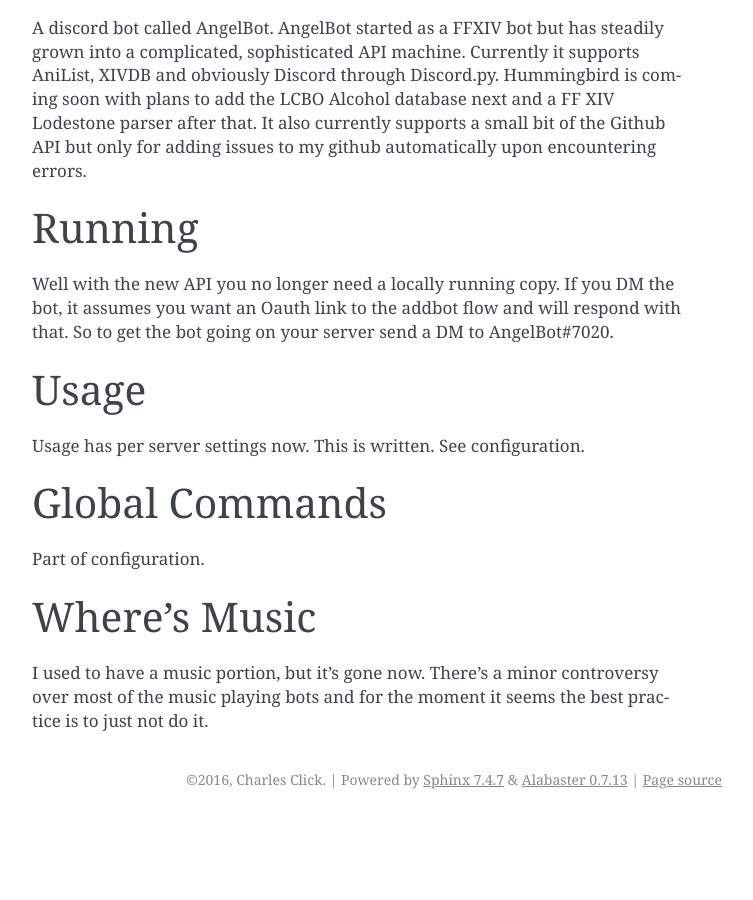
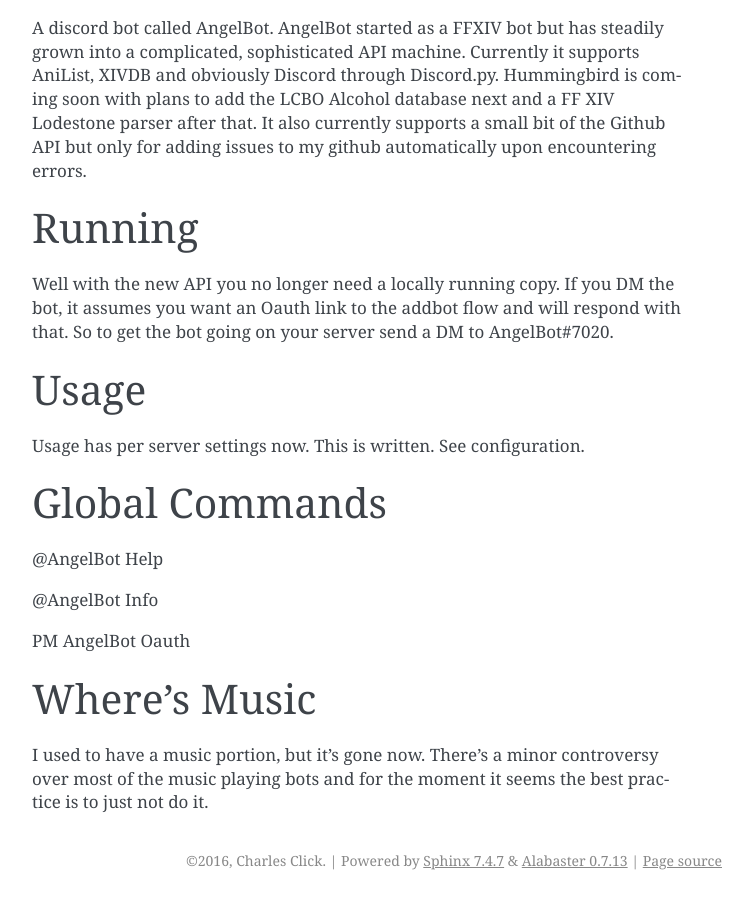
Before and after one commit to ccubed/AngelBot, a Sphinx documentation site: the page built from docs/source/index.rst, in a window 1280 px wide and 900 px high, scrolled down 1060 px. Shown: the whole window, without its empty margins (388-1141 px from the left). Built offline with Sphinx 7.4.7, drawn with Linux system fonts in a browser that asks for light colours; before the commit the page ends 1879 px from its top, so only the background shows below that.

Commit message:
Add help cmd

```diff
--- a/docs/source/index.rst
+++ b/docs/source/index.rst
@@ -49,7 +49,13 @@ Usage has per server settings now. This is written. See configuration.
 Global Commands
 ===============
 
-Part of configuration.
+@AngelBot Help
+
+
+@AngelBot Info
+
+
+PM AngelBot Oauth
 
 Where's Music
 =============
```
